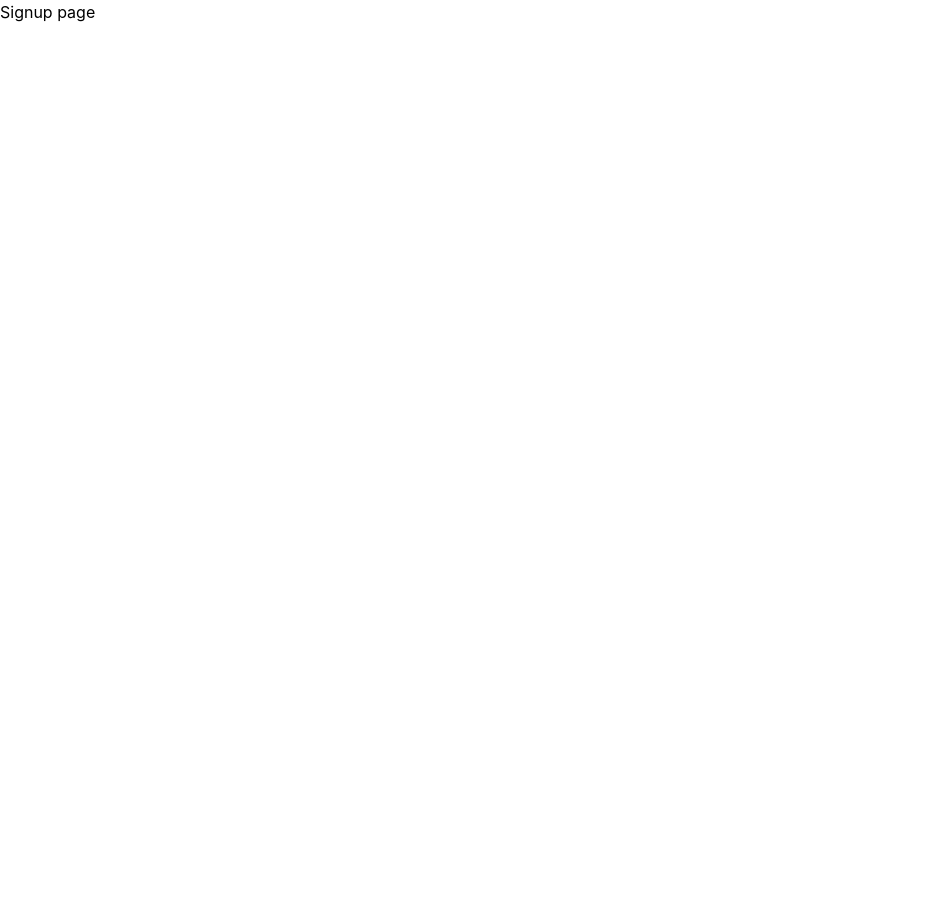
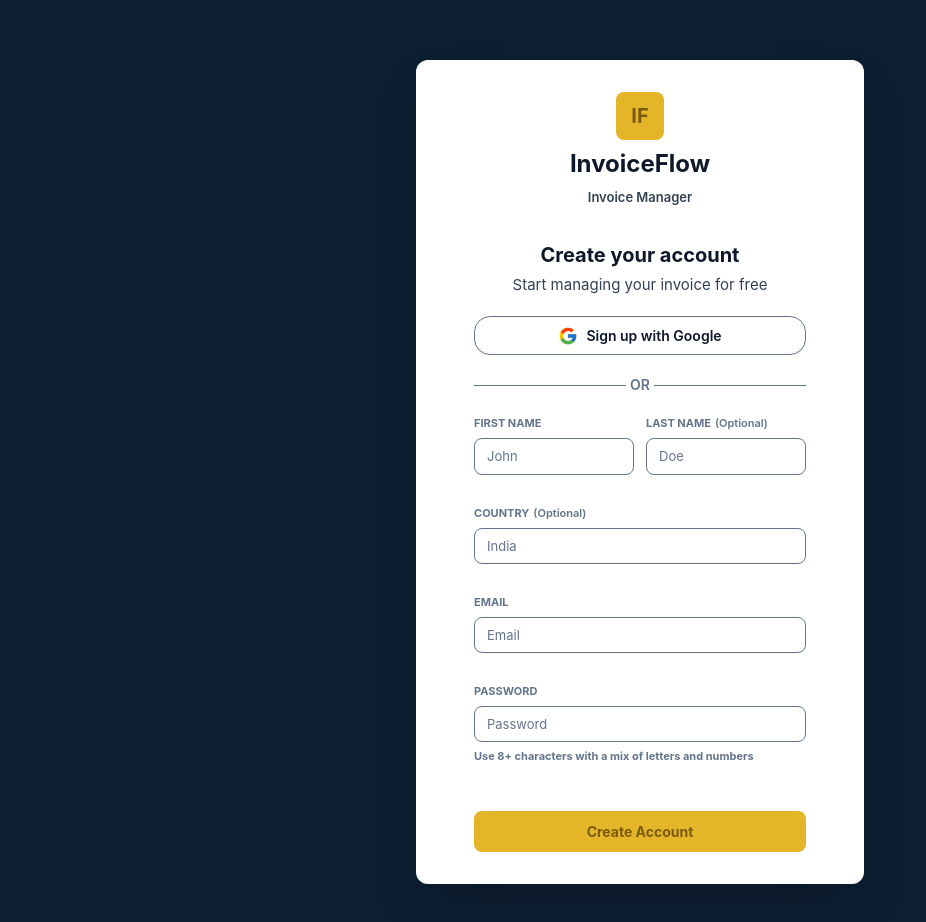
Before and after one commit to Dev-2427/InvoiceFlow, a React (Vite) app in the folder frontend/: page /signup in a window 1280 px wide. Shown: the top 922 px of the page, without its empty margins (0-926 px from the left). Before the commit the page ends 800 px from the top, so only its background shows below. Built offline with nearby package versions, Linux system fonts and the light colour scheme; no server answers.

Commit message:
feat: implement signup flow

```diff
--- a/frontend/src/App.tsx
+++ b/frontend/src/App.tsx
@@ -1,10 +1,12 @@
 import { RouterProvider } from "react-router-dom";
 import { router } from './router/router.tsx';
+import {Toaster} from "react-hot-toast"
 
 function App() {
 
   return (
     <>
+      <Toaster position="top-right"/>
       <RouterProvider router={router} />
     </>
   )
--- /dev/null
+++ b/frontend/src/api/auth.api.ts
@@ -0,0 +1,6 @@
+import api from "./axios";
+import type { SignupInput } from "../validation/authValidation";
+
+export async function signupApi(data: SignupInput) {
+    return api.post("/api/auth/signup", data)
+}
--- /dev/null
+++ b/frontend/src/api/axios.ts
@@ -0,0 +1,9 @@
+import axios from "axios"
+
+const api = axios.create({
+    baseURL: import.meta.env.VITE_SERVER_URL,
+    withCredentials: true,
+    validateStatus: () => true
+})
+
+export default api
--- a/frontend/src/index.css
+++ b/frontend/src/index.css
@@ -1,5 +1,11 @@
 /* globals.css */
 @import "tailwindcss";
+
+html,
+body,
+#root {
+    min-height: 100%;
+}
 
 @theme {
   /* ── Navy ── */
--- a/frontend/src/layout/AuthLayout.tsx
+++ b/frontend/src/layout/AuthLayout.tsx
@@ -1,9 +1,35 @@
 import { Outlet } from "react-router-dom";
+import { useEffect } from "react"
 
 export default function AuthLayout() {
+
+    useEffect(() => {
+        document.body.style.backgroundColor = "#0D1F33"
+
+        return () => {
+            document.body.style.backgroundColor = ""
+        }
+    }, [])
+
     return (
-        <main className="min-h-screen">
-            <Outlet />
-        </main >
+        <main className='min-h-screen flex flex-col justify-center items-center px-4 py-15 bg-navy-900'>
+
+            <div className="flex flex-col justify-center items-center gap-8 bg-card max-w-md w-full rounded-xl py-8 px-10 shadow-2xl">
+
+                <div className='flex flex-col justify-center items-center gap-2'>
+
+                    <div className='bg-gold w-12 h-12 rounded-lg flex justify-center items-center'>
+                        <span className='font-bold text-xl text-gold-dark'>IF</span>
+                    </div>
+
+                    <h1 className='font-bold text-2xl text-text'>InvoiceFlow</h1>
+
+                    <p className='text-text-md font-semibold text-[13px]'>Invoice Manager</p>
+
+                </div>
+
+                <Outlet />
+            </div>
+        </main>
     )
 }
--- a/frontend/src/pages/auth/Signup.tsx
+++ b/frontend/src/pages/auth/Signup.tsx
@@ -1,5 +1,136 @@
+import { zodResolver } from "@hookform/resolvers/zod"
+import { useForm } from "react-hook-form"
+import { signupSchema, type SignupInput } from "../../validation/authValidation"
+import { FcGoogle } from "react-icons/fc";
+import authStore from "../../store/authStore";
+import toast from "react-hot-toast";
+import { useNavigate } from "react-router-dom";
+
 export default function Signup() {
+
+  const { register, handleSubmit, formState: { errors } } = useForm({ resolver: zodResolver(signupSchema) })
+
+  const signup = authStore((state) => state.signup)
+  const isSigningUp = authStore((state) => state.isSigningUp)
+
+  const navigate = useNavigate()
+
+  async function onSubmit(data: SignupInput) {
+    const res = await signup(data)
+    console.log(res)
+    if (!res.success) {
+      toast.error(res.message)
+      return
+    }
+
+    toast.success(res.message)
+    navigate(`/verify-code/${res.data.userId}`)
+  }
+
   return (
-    <h1>Signup page</h1>
+
+    <form onSubmit={handleSubmit(onSubmit)} className='flex flex-col justify-center items-center'>
+
+      <div className='flex flex-col justify-center items-center gap-1'>
+        <h1 className='font-bold text-text text-[20px]'>Create your account</h1>
+        <span className='text-text-md text-[15px]'>Start managing your invoice for free</span>
+      </div>
+
+      <div className='flex justify-center items-center gap-2 my-5 border-text-sm border w-full rounded-2xl py-2 cursor-pointer'>
+        <FcGoogle size={20} />
+        <span className='text-text font-semibold text-[14px]'>Sign up with Google</span>
+      </div>
+
+
+      <div className="flex justify-between items-center gap-1 w-full mb-5">
+        <hr className='border-text-sm  w-full' />
+        <span className='text-text-sm text-sm font-semibold'>OR</span>
+        <hr className='border-text-sm w-full' />
+      </div>
+
+      <div className="flex flex-col gap-1">
+        <div className="flex justify-center items-center gap-3">
+
+          <div className="flex flex-col gap-1.5">
+            <label htmlFor="firstName" className='text-text-sm font-bold text-[11px]'>FIRST NAME</label>
+            <input {...register("firstName")}
+              className='border-text-sm border rounded-lg py-2 px-3 text-text-sm outline-none focus:ring-[1.5px] placeholder:text-text-sm w-40 text-[13px]'
+              placeholder='John'
+              type="text" id="firstName" />
+
+            <p className="min-h-5 text-xs text-red-500">
+              {errors.firstName?.message}
+            </p>
+          </div>
+
+          <div className="flex flex-col gap-1.5">
+            <div className="flex gap-1">
+              <label htmlFor="lastName" className='text-text-sm font-bold text-[11px]'>LAST NAME</label>
+
+              <span className="text-text-sm font-semibold text-[11px]">(Optional)</span>
+            </div>
+            <input {...register("lastName")}
+              className='border-text-sm border rounded-lg py-2 px-3 text-text-sm outline-none focus:ring-[1.5px] placeholder:text-text-sm w-40 text-sm text-[13px]'
+              placeholder='Doe'
+              type="text" id="lastName" />
+
+            <p className="min-h-5 text-xs text-red-500">
+              {errors.lastName?.message}
+            </p>
+          </div>
+        </div>
+
+        <div className="flex flex-col gap-1.5">
+          <div className="flex gap-1">
+            <label htmlFor="country" className='text-text-sm font-bold text-[11px]'>COUNTRY</label>
+
+            <span className="text-text-sm font-semibold text-[11px]">(Optional)</span>
+          </div>
+          <input {...register("country")}
+            className='border-text-sm border rounded-lg py-2 px-3 text-text-sm outline-none focus:ring-[1.5px] placeholder:text-text-sm text-sm text-[13px]'
+            placeholder='India'
+            type="text" id="country" />
+
+          <p className="min-h-5 text-xs text-red-500">
+            {errors.country?.message}
+          </p>
+        </div>
+
+
+        <div className="flex flex-col gap-1.5">
+          <label htmlFor="email" className='text-text-sm font-bold text-[11px]'>EMAIL</label>
+          <input {...register("email")}
+            className='border-text-sm border rounded-lg py-2 px-3 text-text-sm outline-none focus:ring-[1.5px] placeholder:text-text-sm text-sm text-[13px]'
+            placeholder='Email'
+            type="email" id="email" />
+
+          <p className="min-h-5 text-xs text-red-500">
+            {errors.email?.message}
+          </p>
+        </div>
+
+
+        <div className="flex flex-col gap-1.5">
+          <label htmlFor="password" className='text-text-sm font-bold text-[11px]'>PASSWORD</label>
+          <input {...register("password")}
+            className='border-text-sm border rounded-lg py-2 px-3 text-text-sm outline-none focus:ring-[1.5px] placeholder:text-text-sm text-sm text-[13px]'
+            placeholder='Password'
+            type="password" id="password" />
+
+          <span className='text-text-sm font-bold text-[11px]'>Use 8+ characters with a mix of letters and numbers</span>
+          <p className="min-h-5 text-xs text-red-500">
+            {errors.password?.message}
+          </p>
+        </div>
+
+      </div>
+
+
+      <button
+        type="submit"
+        disabled={isSigningUp}
+        className="bg-gold text-gold-dark text-[14px] mt-5 w-full rounded-lg py-2.5 cursor-pointer font-bold">{isSigningUp ? "Creating..." : "Create Account"}</button>
+
+    </form>
   )
 }
--- /dev/null
+++ b/frontend/src/store/authStore.ts
@@ -0,0 +1,35 @@
+import { create } from "zustand"
+import type { SignupInput } from "../validation/authValidation"
+import { signupApi } from "../api/auth.api"
+import type { ApiResponse } from "../types/api"
+
+interface IAuthStore {
+    isSigningUp: boolean,
+    signup: (data: SignupInput) => Promise<ApiResponse<{ userId: string }>>
+}
+
+const authStore = create<IAuthStore>((set) => ({
+    isSigningUp: false,
+
+    async signup(data) {
+        set({ isSigningUp: true })
+
+        try {
+            const res = await signupApi(data)
+
+            return res.data
+
+        } catch (error) {
+            console.error("Error signing up:", error)
+
+            return {
+                success: false,
+                message: "Something went wrong. please try again."
+            }
+        } finally {
+            set({ isSigningUp: false })
+        }
+    },
+}))
+
+export default authStore
--- /dev/null
+++ b/frontend/src/types/api.ts
@@ -0,0 +1,5 @@
+export interface ApiResponse<T> {
+    success: boolean,
+    message: string,
+    data: T
+}
--- /dev/null
+++ b/frontend/src/validation/authValidation.ts
@@ -0,0 +1,21 @@
+import z from "zod";
+
+const firstName = z.string().trim().min(2, { error: "First name must be at least 2 characters" }).max(50)
+const email = z.email({ error: "Invalid email address" })
+const password = z.string().min(8, { error: "Password must be at least 8 characters" })
+const verificationCode = z.string().trim().regex(/^\d{6}$/, "verification code must be exactly 6 digits")
+
+export const signupSchema = z.object({
+    firstName,
+    lastName: z.preprocess(value => value === "" ? undefined : value, z.string().trim().max(50).optional()),
+    country: z.preprocess(value => value === "" ? undefined : value, z.string().trim().optional()),
+    email,
+    password
+})
+
+export const verifyCodeSchema = z.object({
+    verificationCode
+})
+
+export type SignupInput = z.infer<typeof signupSchema>;
+export type VerifyCodeInput = z.infer<typeof verifyCodeSchema>;
```
